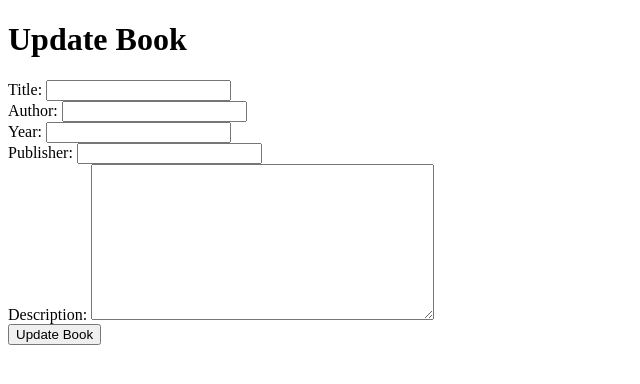
After one commit to BTU-Women-AI-Python-course/Btu_Python_Lecture_14, a Django app: template nikoloz_mdinaradze_lecture/templates/books/books_update.html in a window 1280 px wide. The commit adds this page. Shown: the top 384 px of the page, without its empty margins (0-640 px from the left). Run offline with Django 5.2, Linux system fonts and the light colour scheme; the template is opened without the code that fills it: values that come from a table or form of the project are taken from there, others are empty.

Commit message:
add books update view

```diff
--- a/nikoloz_mdinaradze_lecture/books/urls.py
+++ b/nikoloz_mdinaradze_lecture/books/urls.py
@@ -6,4 +6,5 @@ urlpatterns = [
     path('create/', views.creat_book, name='books-create'),
     path('', views.list_books, name='books-list'),
     path('<int:pk>/', views.detail_book, name='books-detail'),
+    path('<int:pk>/update/', views.update_book, name='books-update'),
 ]
--- a/nikoloz_mdinaradze_lecture/templates/books/books_detail.html
+++ b/nikoloz_mdinaradze_lecture/templates/books/books_detail.html
@@ -6,4 +6,5 @@
     <small> {{ book.publisher }}</small>
     <br>
     <a href="{% url 'books-list'%}"><button>Return Home</button></a>
+    <a href="{% url 'books-update' book.pk %}"><button>Update Book</button></a>
 {% endblock %}
--- /dev/null
+++ b/nikoloz_mdinaradze_lecture/templates/books/books_update.html
@@ -0,0 +1,9 @@
+{% extends "base.html" %}
+{% block content %}
+    <h1>Update Book</h1>
+    <form method="POST">
+        {% csrf_token %}
+        {{ form }}
+        <button type="submit">Update Book</button>
+    </form>
+{% endblock %}
```
Also changed, not shown: nikoloz_mdinaradze_lecture/books/views.py (+12 -0 lines).
